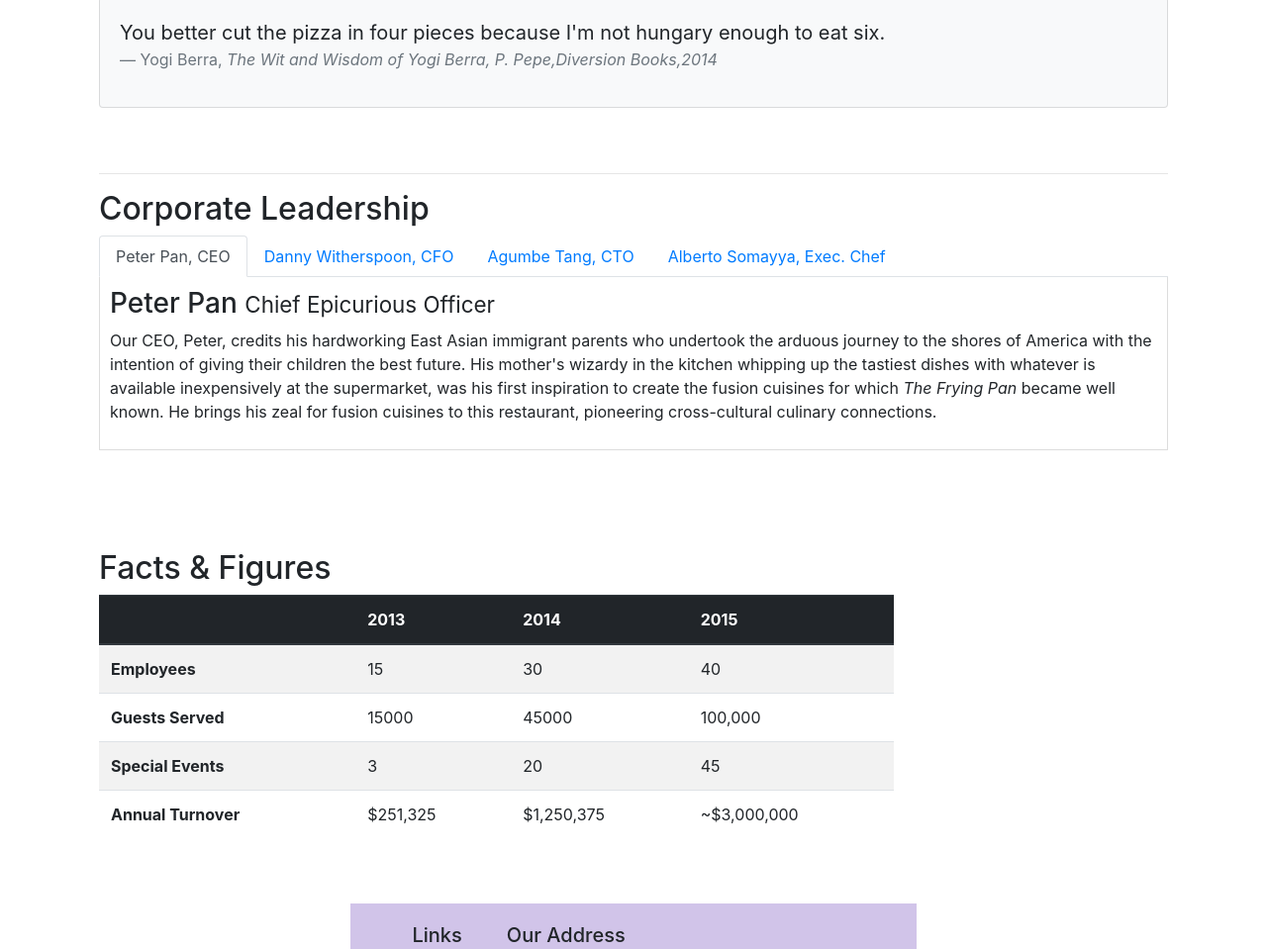
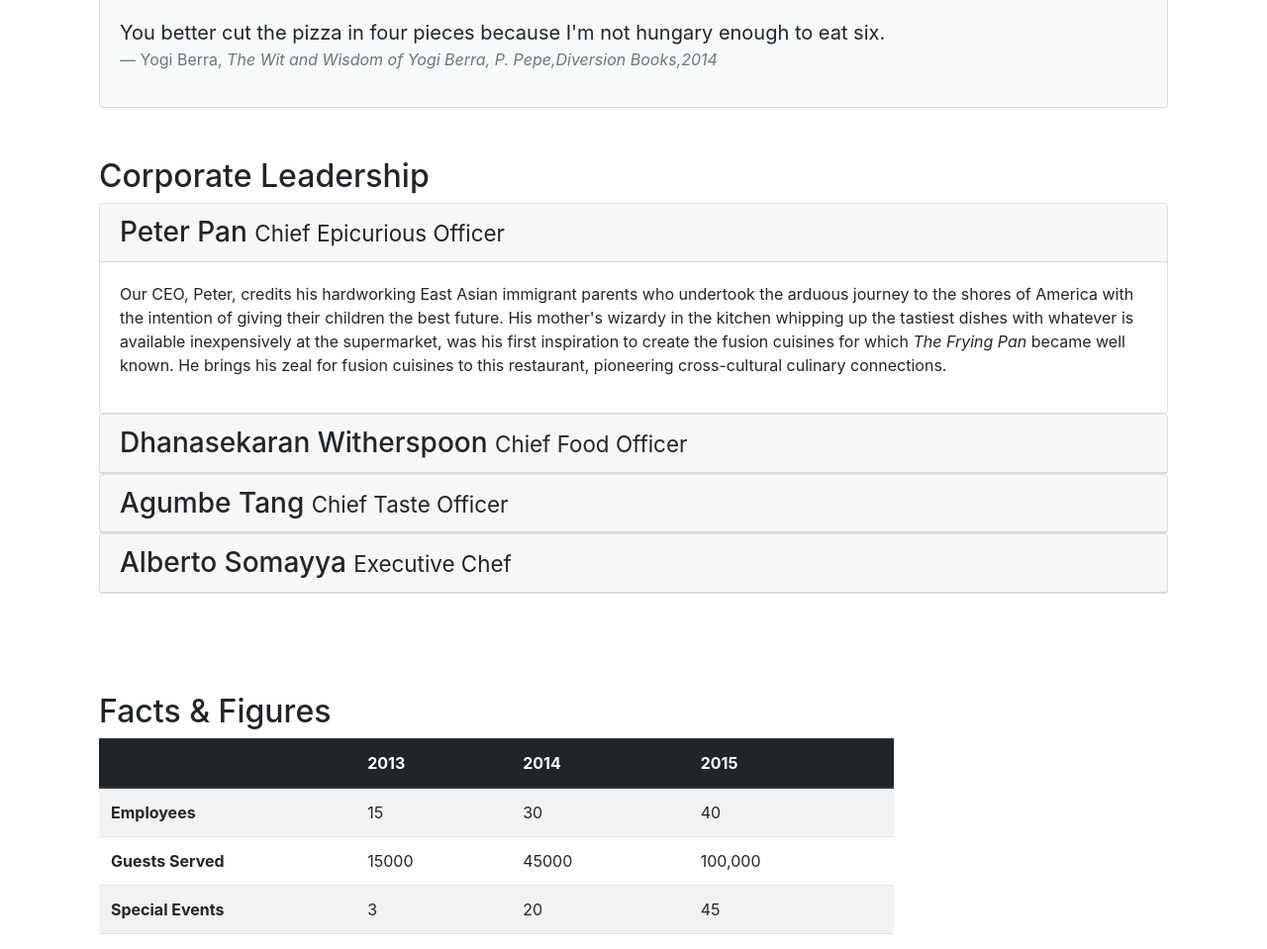
Before and after one commit to aryankapoor-1/ECommerce-Website, a website: page aboutus.html in a window 1280 px wide. Shown: the part 860-1819 px from the top of the page at 99% size. Drawn offline with nearby package versions, Linux system fonts and the light colour scheme.

Commit message:
accordian

```diff
--- a/aboutus.html
+++ b/aboutus.html
@@ -96,51 +96,67 @@
                 </div>
             </div>
         <div>
-        <!-- <div class="container">
-            <div class="row row-content">
-            </div>
-        </div> -->
 
         <div class="row row-content">
-                <div class="col-12 col-sm">
-                    <hr>
+            <div class="col-12">
                 <h2>Corporate Leadership</h2>
 
-                    <ul class="nav nav-tabs">
-                        <li class="nav-item">
-                            <a class="nav-link active" href="#peter"
-                                role="tab" data-toggle="tab">Peter Pan, CEO</a>
-                        </li>
-                        <li class="nav-item">
-                            <a class="nav-link" href="#danny"
-                                role="tab" data-toggle="tab">Danny Witherspoon, CFO</a>
-                        </li>
-                        <li class="nav-item">
-                            <a class="nav-link" href="#agumbe"
-                                role="tab" data-toggle="tab">Agumbe Tang, CTO</a>
-                        </li>
-                        <li class="nav-item">
-                            <a class="nav-link" href="#alberto"
-                                role="tab" data-toggle="tab">Alberto Somayya, Exec. Chef</a>
-                        </li>
-                    </ul>
-
-                    <div class="tab-content">
-                        <div role="tabpanel" class="tab-pane fade show active" id="peter">
-                            <h3>Peter Pan <small>Chief Epicurious Officer</small></h3>
+                <div id="accordian">
+                    <div class="card">
+                        <div class="card-header" role="tab" id="peterhead">
+                            <h3 class="mb-0">
+                                <a data-toggle="collapse" data-target="#peter">
+                                    Peter Pan <small>Chief Epicurious Officer</small>
+                                </a>
+                            </h3>
+                        </div>
+                            <div class="collapse show" id="peter" data-parent="#accordian">
+                                <div class="card-body">
                                     <p class="d-none d-sm-block">Our CEO, Peter, credits his hardworking East Asian immigrant parents who undertook the arduous journey to the shores of America with the intention of giving their children the best future. His mother's wizardy in the kitchen whipping up the tastiest dishes with whatever is available inexpensively at the supermarket, was his first inspiration to create the fusion cuisines for which <em>The Frying Pan</em> became well known. He brings his zeal for fusion cuisines to this restaurant, pioneering cross-cultural culinary connections.</p>
                                 </div>
-                        <div role="tabpanel" class="tab-pane fade" id="danny">
-                            <h3>Dhanasekaran Witherspoon <small>Chief Food Officer</small></h3>
+                            </div>
+                    </div>
+                    <div class="card">
+                        <div class="card-header" role="tab" id="dannyhead">
+                            <h3 class="mb-0">
+                                <a class="collapsed" data-toggle="collapse" data-target="#danny">
+                                    Dhanasekaran Witherspoon <small>Chief Food Officer</small>
+                                </a>
+                            </h3>
+                        </div>
+                        <div class="collapse" id="danny" data-parent="#accordian">
+                            <div class="card-body">
                                 <p class="d-none d-sm-block">Our CFO, Danny, as he is affectionately referred to by his colleagues, comes from a long established family tradition in farming and produce. His experiences growing up on a farm in the Australian outback gave him great appreciation for varieties of food sources. As he puts it in his own words, <em>Everything that runs, wins, and everything that stays, pays!</em></p>
                             </div>
-                        <div role="tabpanel" class="tab-pane fade" id="agumbe">
-                            <h3>Agumbe Tang <small>Chief Taste Officer</small></h3>
+                        </div>
+                    </div>
+                    <div class="card">
+                        <div class="card-header" role="tab" id="agumbehead">
+                            <h3 class="mb-0">
+                                <a class="collapsed" data-toggle="collapse" data-target="#agumbe">
+                                    Agumbe Tang <small>Chief Taste Officer</small>
+                                </a>
+                            </h3>
+                        </div>
+                        <div class="collapse" id="agumbe" data-parent="#accordian">
+                            <div class="card-body">
                                 <p class="d-none d-sm-block">Blessed with the most discerning gustatory sense, Agumbe, our CTO, personally ensures that every dish that we serve meets his exacting tastes. Our chefs dread the tongue lashing that ensues if their dish does not meet his exacting standards. He lives by his motto, <em>You click only if you survive my lick.</em></p>
                             </div>
-                        <div role="tabpanel" class="tab-pane fade" id="alberto">
-                            <h3>Alberto Somayya <small>Executive Chef</small></h3>
+                        </div>
+                    </div>
+                    <div class="card">
+                        <div class="card-header" role="tab" id="albertohead">
+                            <h3 class="mb-0">
+                                <a class="collapsed" data-toggle="collapse" data-target="#alberto">
+                                    Alberto Somayya <small>Executive Chef</small>
+                                </a>
+                            </h3>
+                        </div>
+                        <div class="collapse" id="alberto" data-parent="#accordian">
+                            <div class="card-body">
                                 <p class="d-none d-sm-block">Award winning three-star Michelin chef with wide International experience having worked closely with whos-who in the culinary world, he specializes in creating mouthwatering Indo-Italian fusion experiences. He says, <em>Put together the cuisines from the two craziest cultures, and you get a winning hit! Amma Mia!</em></p>
+                            </div>
+                        </div>
                     </div>
                 </div>
             </div>
```
Lines whose indentation alone changed are shown as unchanged.
